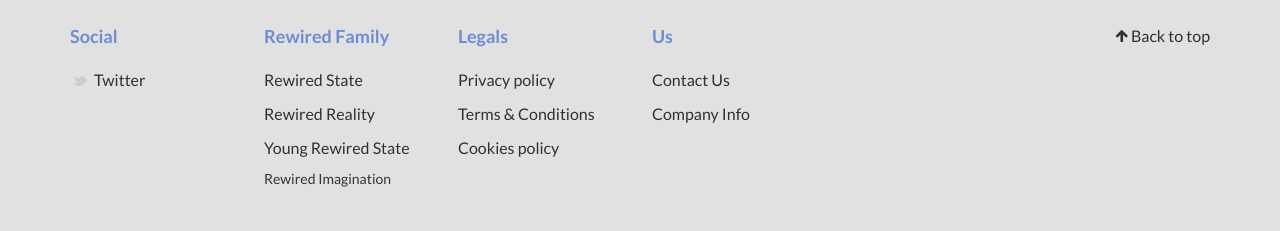
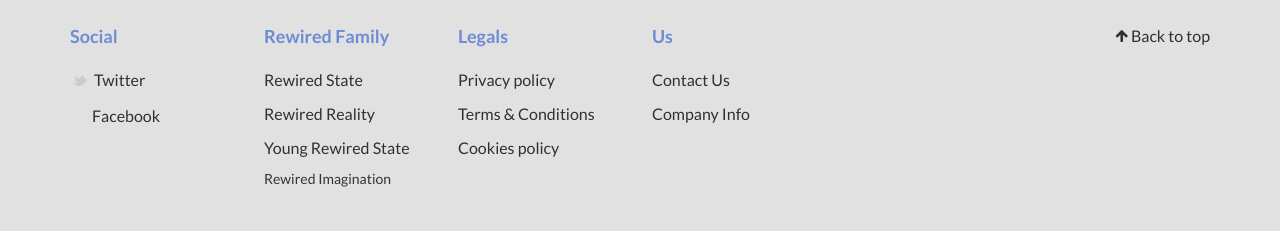
Before and after one commit to adamamyl/rewiredimagination.com, a Jekyll site: the page built from index.html, in a window 1280 px wide. Shown: the part 1001-1232 px from the top of the page. Built offline with Jekyll 4.4.1, drawn with Linux system fonts in a browser that asks for light colours; nearby versions of some CDN libraries; Markdown is read by kramdown in place of the engine named in the settings.

Commit message:
Facebook link

```diff
--- a/_includes/footer.html
+++ b/_includes/footer.html
@@ -6,6 +6,8 @@
                     <ul class="nav nav-list">
                     <h4>Social</h4>
                         <li><a href="https://twitter.com/rewiredimagine"><span class="icon icon-social-new icon-twitter"></span>Twitter</a></li>
+                        <li><a href="https://facebook.com/rewiredimgation"><span class="icon-social-new.icon-facebook"></span>Facebook</a></li>
+
                     </ul>
 
                     <ul class="nav nav-list">
```
